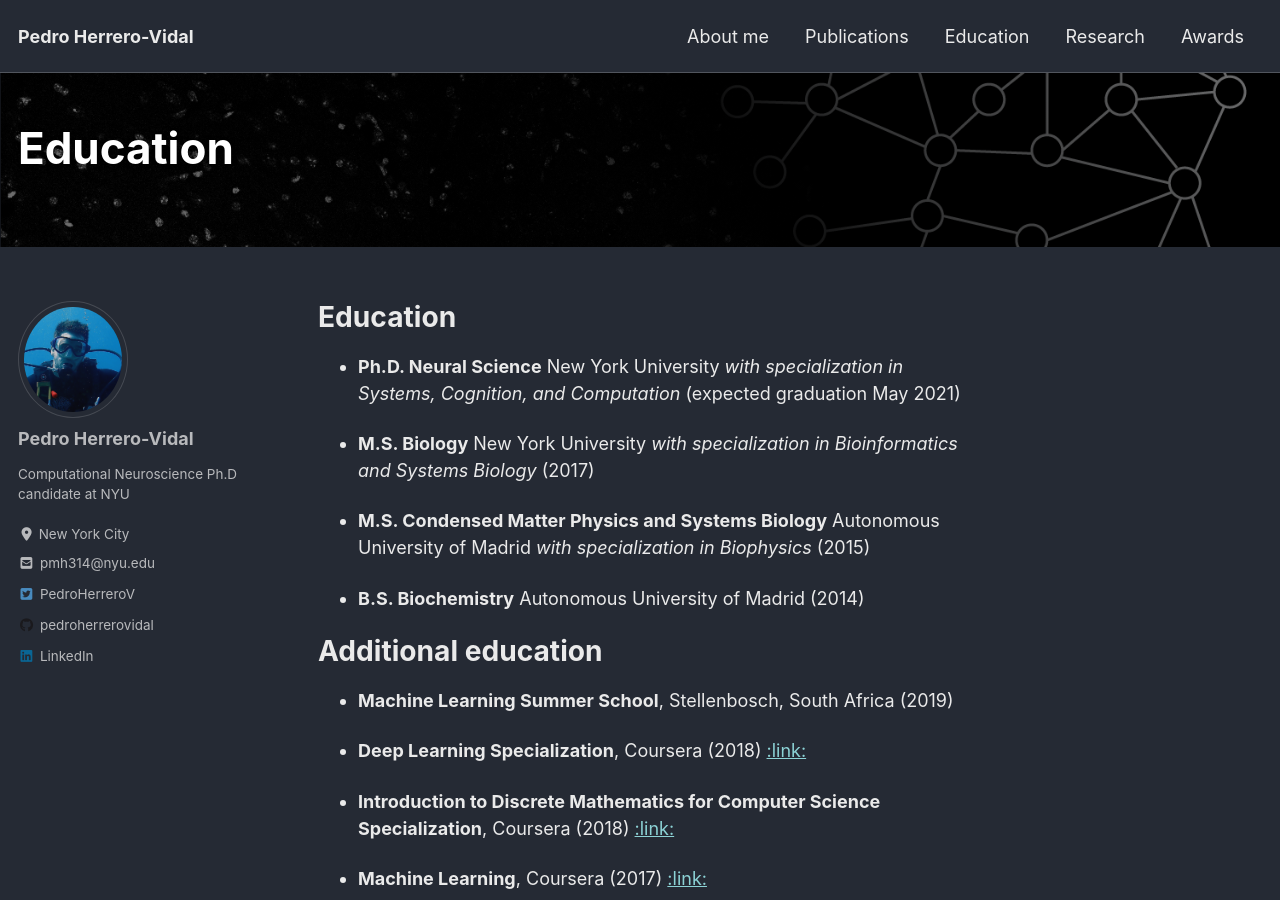
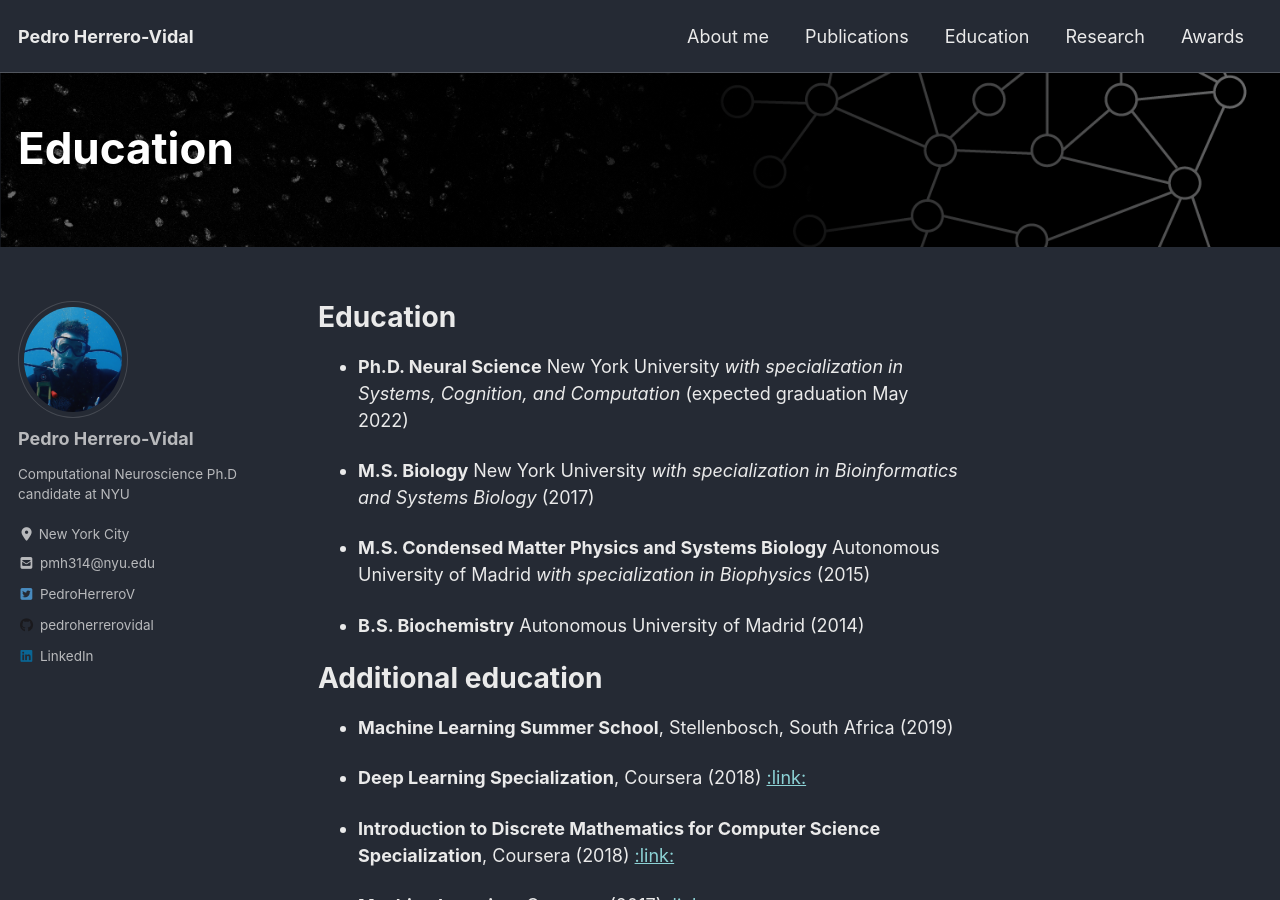
Before and after one commit to pedroherrerovidal/pedroherrerovidal.github.io, a Jekyll site: the page built from _pages/education.md, in a window 1280 px wide and 900 px high. Built offline with Jekyll 4.4.1, drawn with Linux system fonts in a browser that asks for light colours; cached includes are drawn as plain includes; nearby versions of some CDN libraries.

Commit message:
Update education.md

```diff
--- a/_pages/education.md
+++ b/_pages/education.md
@@ -9,7 +9,7 @@ header:
 ---
 # **Education**
 
-- **Ph.D. Neural Science** New York University *with specialization in Systems, Cognition, and Computation* (expected graduation May 2021)
+- **Ph.D. Neural Science** New York University *with specialization in Systems, Cognition, and Computation* (expected graduation May 2022)
 
 - **M.S. Biology** New York University *with specialization in Bioinformatics and Systems Biology* (2017)
 
```
